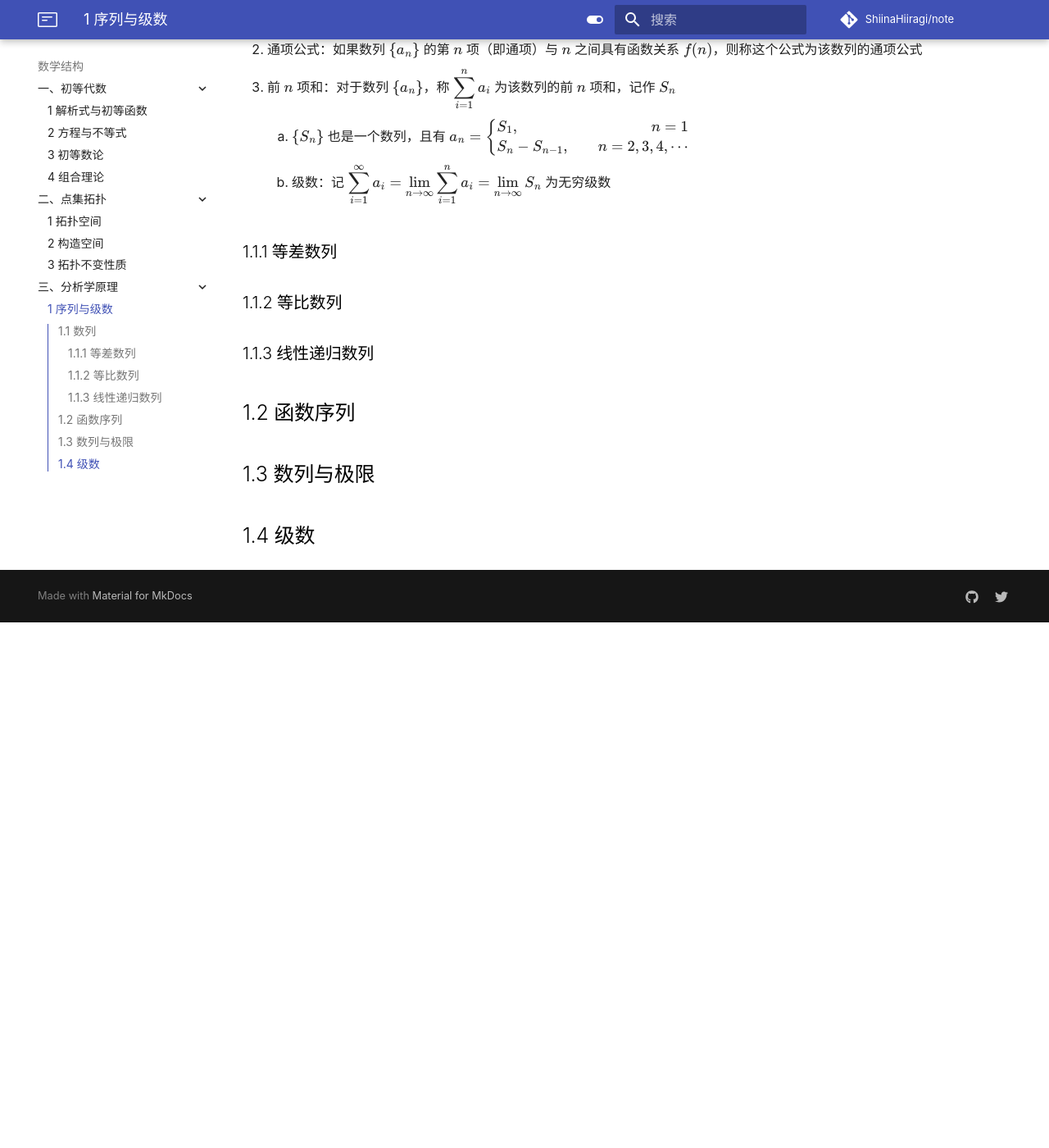
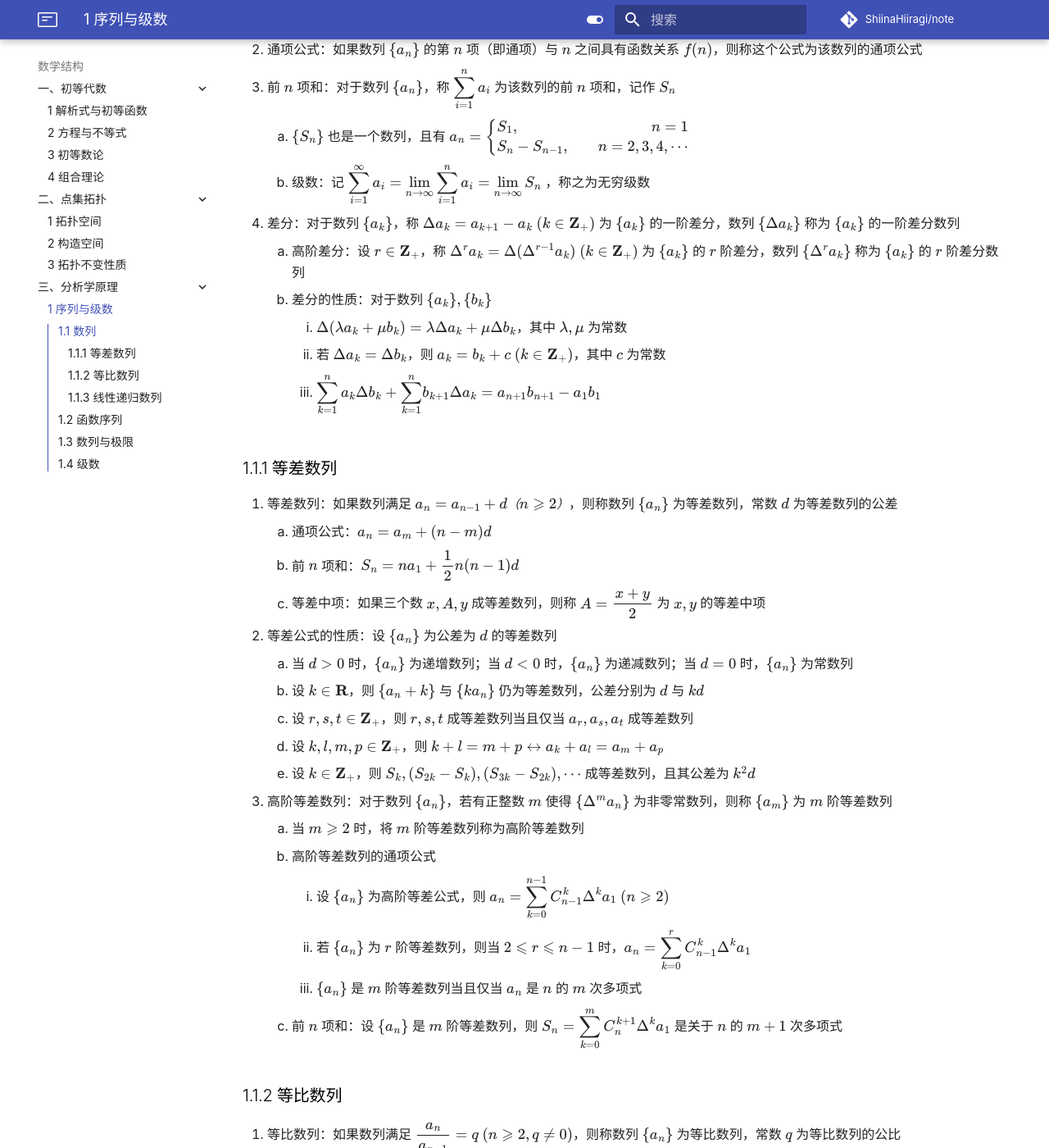
Before and after one commit to ShiinaHiiragi/note, an MkDocs documentation site: the page built from docs/math/anly/seq.md, in a window 1280 px wide and 1400 px high, scrolled down 884 px. Shown: the whole window at 82% size. Built offline with MkDocs 1.6.1 and Material for MkDocs 9.7.7, drawn with Linux system fonts in a browser that asks for light colours; comment, search, counter and statistics services are not loaded; before the commit the page ends 1643 px from its top, so only the background shows below that; some of the changed text lies outside the part shown.

Commit message:
some seq

```diff
--- a/docs/math/anly/seq.md
+++ b/docs/math/anly/seq.md
@@ -6,7 +6,7 @@
     3. 由 $A$ 的元素组成的所有有穷序列的集合：$A^{<\mathbf N} = {\displaystyle \bigcup_{n \in \mathbf N} A^n}$
 
 ## 1.1 数列
-1. 数列：以数集作为值域的序列称为数列，从 $1$ 开始计数，一般记为 $a_1, a_2, \cdots, a_n, \cdots$，简记作 $\{a_n\}$
+1. 数列：以数集作为值域的序列称为数列，通常以正整数集 $\mathbf Z_+$ 作为定义域．一般记为 $a_1, a_2, \cdots, a_n, \cdots$，简记作 $\{a_n\}$
     1. 按定义域分类
         1. 有穷数列：以自然数 $n$ 为定义域的数列
         2. 无穷数列：以自然数集 $\mathbf N$ 为定义域的数列
@@ -21,11 +21,43 @@
 2. 通项公式：如果数列 $\{a_n\}$ 的第 $n$ 项（即通项）与 $n$ 之间具有函数关系 $f(n)$，则称这个公式为该数列的通项公式
 3. 前 $n$ 项和：对于数列 $\{a_n\}$，称 ${\displaystyle \sum_{i=1}^n a_i}$ 为该数列的前 $n$ 项和，记作 $S_n$
     1. $\{S_n\}$ 也是一个数列，且有 $a_n = \left\{\begin{aligned} & S_1, & n = 1 \\ & S_n - S_{n-1}, & n = 2, 3, 4, \cdots \end{aligned}\right.$
-    2. 级数：记 ${\displaystyle \sum_{i=1}^\infty a_i = \lim_{n \to \infty} \sum_{i=1}^n a_i = \lim_{n \to \infty} S_n}$ 为无穷级数
+    2. 级数：记 ${\displaystyle \sum_{i=1}^\infty a_i = \lim_{n \to \infty} \sum_{i=1}^n a_i = \lim_{n \to \infty} S_n}$ ，称之为无穷级数
+4. 差分：对于数列 $\{a_k\}$，称 $\Delta a_k = a_{k+1} - a_k \ (k \in \mathbf Z_+)$ 为 $\{a_k\}$ 的一阶差分，数列 $\{\Delta a_k\}$ 称为 $\{a_k\}$ 的一阶差分数列
+    1. 高阶差分：设 $r \in \mathbf Z_+$，称 $\Delta^r a_k = \Delta(\Delta^{r-1}a_k) \ (k \in \mathbf Z_+)$ 为 $\{a_k\}$ 的 $r$ 阶差分，数列 $\{\Delta^r a_k\}$ 称为 $\{a_k\}$ 的 $r$ 阶差分数列
+    2. 差分的性质：对于数列 $\{a_k\}, \{b_k\}$
+        1. $\Delta(\lambda a_k + \mu b_k) = \lambda \Delta a_k + \mu \Delta b_k$，其中 $\lambda, \mu$ 为常数
+        2. 若 $\Delta a_k = \Delta b_k$，则 $a_k = b_k + c \ (k \in \mathbf Z_+)$，其中 $c$ 为常数
+        3. ${\displaystyle \sum_{k=1}^n a_k \Delta b_k + \sum_{k=1}^n} b_{k+1} \Delta a_k = a_{n+1} b_{n+1} - a_1 b_1$
 
 ### 1.1.1 等差数列
+1. 等差数列：如果数列满足 $a_n = a_{n-1} + d（n \geqslant 2）$，则称数列 $\{a_n\}$ 为等差数列，常数 $d$ 为等差数列的公差
+    1. 通项公式：$a_n = a_m + (n - m)d$
+    2. 前 $n$ 项和：$S_n = na_1 + \dfrac 12n(n - 1)d$
+    3. 等差中项：如果三个数 $x, A, y$ 成等差数列，则称 $A = \dfrac{x+y}{2}$ 为 $x, y$ 的等差中项
+2. 等差公式的性质：设 $\{a_n\}$ 为公差为 $d$ 的等差数列
+    1. 当 $d > 0$ 时，$\{a_n\}$ 为递增数列；当 $d < 0$ 时，$\{a_n\}$ 为递减数列；当 $d = 0$ 时，$\{a_n\}$ 为常数列
+    2. 设 $k \in \mathbf R$，则 $\{a_n + k\}$ 与 $\{ka_n\}$ 仍为等差数列，公差分别为 $d$ 与 $kd$
+    3. 设 $r, s, t \in \mathbf Z_+$，则 $r, s, t$ 成等差数列当且仅当 $a_r, a_s, a_t$ 成等差数列
+    4. 设 $k, l, m, p \in \mathbf Z_+$，则 $k + l = m + p \leftrightarrow a_k + a_l = a_m + a_p$
+    5. 设 $k \in \mathbf Z_+$，则 $S_k, (S_{2k} - S_k), (S_{3k} - S_{2k}), \cdots$ 成等差数列，且其公差为 $k^2d$
+3. 高阶等差数列：对于数列 $\{a_n\}$，若有正整数 $m$ 使得 $\{\Delta^m a_n\}$ 为非零常数列，则称 $\{a_m\}$ 为 $m$ 阶等差数列
+    1. 当 $m \geqslant 2$ 时，将 $m$ 阶等差数列称为高阶等差数列
+    2. 高阶等差数列的通项公式
+        1. 设 $\{a_n\}$ 为高阶等差公式，则 $a_n = {\displaystyle \sum_{k=0}^{n-1} C_{n-1}^k \Delta^k a_1} \ (n \geqslant 2)$
+        2. 若 $\{a_n\}$ 为 $r$ 阶等差数列，则当 $2 \leqslant r \leqslant n - 1$ 时，$a_n = {\displaystyle \sum_{k=0}^{r} C_{n-1}^k \Delta^k a_1}$
+        3. $\{a_n\}$ 是 $m$ 阶等差数列当且仅当 $a_n$ 是 $n$ 的 $m$ 次多项式
+    3. 前 $n$ 项和：设 $\{a_n\}$ 是 $m$ 阶等差数列，则 $S_n = {\displaystyle \sum_{k=0}^m C_n^{k+1} \Delta^k a_1}$ 是关于 $n$ 的 $m + 1$ 次多项式
 
 ### 1.1.2 等比数列
+1. 等比数列：如果数列满足 $\dfrac{a_n}{a_{n-1}} = q \ (n \geqslant 2, q \neq 0)$，则称数列 $\{a_n\}$ 为等比数列，常数 $q$ 为等比数列的公比
+    1. 通项公式：$a_n = a_1 q^{n-1}, n \in \mathbf Z_+$
+    2. 前 $n$ 项和：$S_n = \left\{\begin{aligned} & \dfrac{a_1(1 - q^n)}{1 - q}, & q \neq 1 \\ & na_1, & q = 1 \end{aligned}\right.$
+2. 公比 $q$ 的取值决定了等比数列 $\{a_n\}$ 的趋势
+    1. $q = 1$ 时，$\{a_n\}$ 为常数列
+    2. $q > 1$ 时，若 $a_1 > 0$，则 $\{a_n\}$ 为正项递增数列；若 $a_1 < 0$，则 $\{a_n\}$ 为负向递减数列
+    3. $0 < q < 1$ 时，若 $a_1 > 0$，则 $\{a_n\}$ 为正项递减数列；若 $a_1 < 0$，则 $\{a_n\}$ 为负向递增数列
+    4. $q < 0$ 时，$\{a_n\}$ 为摆动数列
+3. 无穷递缩等比数列：公比 $|q| < 1$ 的等比数列，其无穷级数 $S_n = \dfrac{a_1}{1 - q}$
 
 ### 1.1.3 线性递归数列
 
--- a/mkdocs.yml
+++ b/mkdocs.yml
@@ -64,7 +64,6 @@
   - 通用:
     - 介绍: index.md
     - 许可证: intro/license.md
-    - 中转站: intro/int.md
   - 认识基础:
     - 一、认知科学:
       - 1 神经认知: cogn/cogn/nerve.md
```
